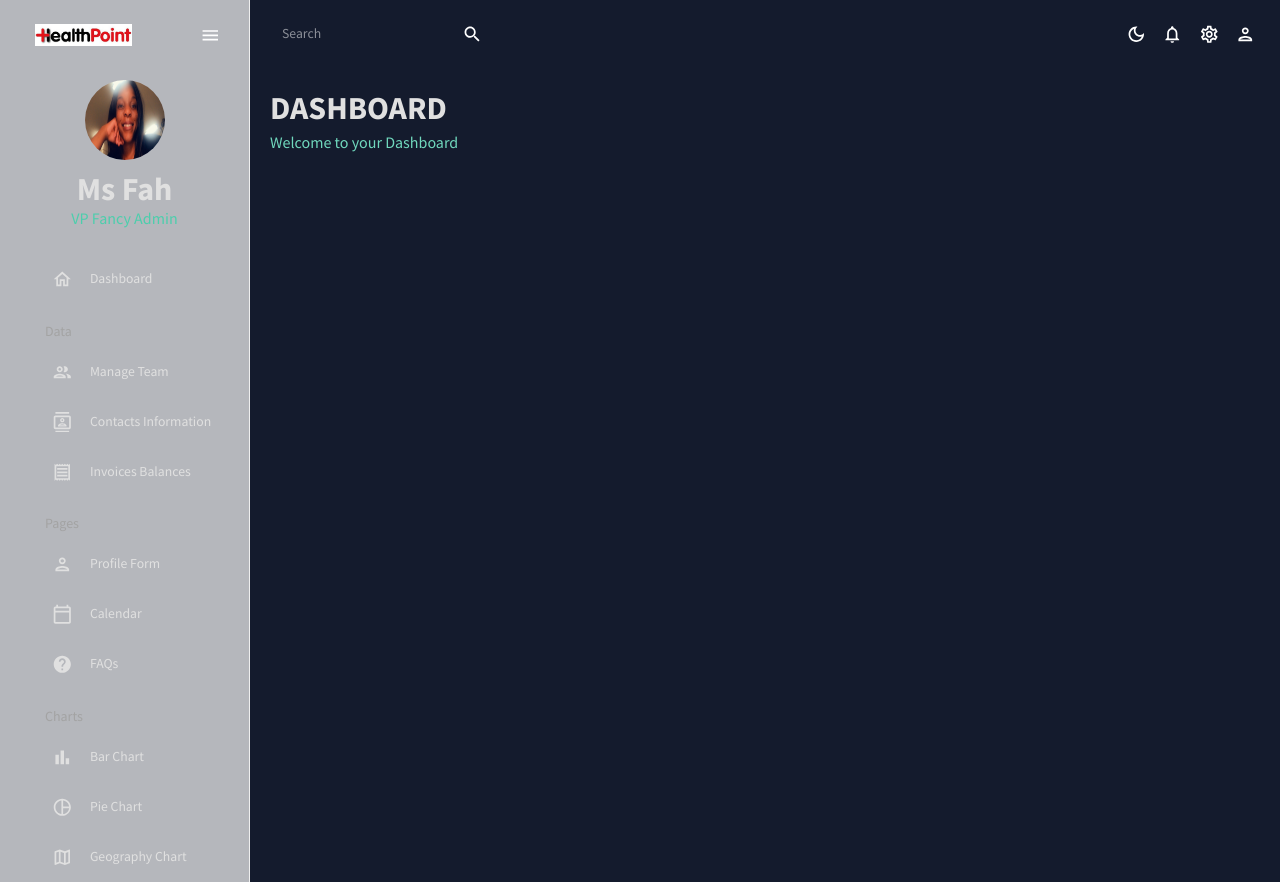
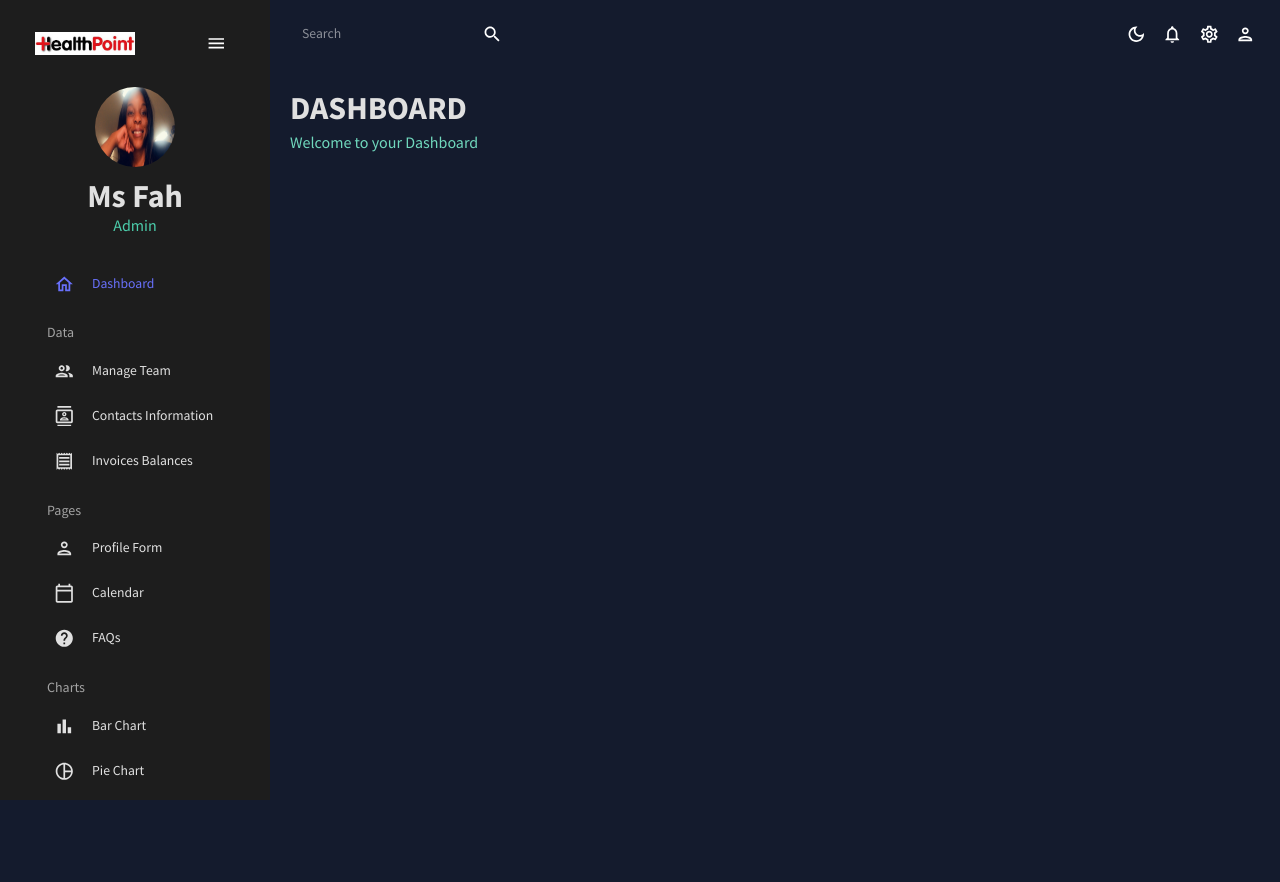
Before and after one commit to gabrielletech/Hp-admin, a React (Create React App) app: page / in a window 1280 px wide. After the commit the page ends 800 px from the top, so only its background shows below. Built offline with nearby package versions, Linux system fonts and the light colour scheme.

Commit message:
Modified

```diff
--- a/package.json
+++ b/package.json
@@ -23,7 +23,7 @@
     "formik": "^2.2.9",
     "react": "^18.2.0",
     "react-dom": "^18.2.0",
-    "react-pro-sidebar": "^1.0.0-alpha.6",
+    "react-pro-sidebar": "^0.7.1",
     "react-router-dom": "^6.4.2",
     "react-scripts": "5.0.1",
     "web-vitals": "^2.1.4",
--- a/src/App.js
+++ b/src/App.js
@@ -14,14 +14,12 @@ import Team from './scenes/team'
 // import Geography from './scenes/geography'
 // import Calendar from './scenes/calendar'
 import { Routes, Route } from 'react-router-dom';
-import { ProSidebarProvider } from 'react-pro-sidebar';
 
 function App() {
   const [theme, colorMode] = useMode();
   return (
   <ColorModeContext.Provider value={colorMode}>
     <ThemeProvider theme={theme}>
-      <ProSidebarProvider>
         <CssBaseline />
         <div className="app">
           <SideBar />
@@ -42,7 +40,6 @@ function App() {
             </Routes>
           </main>
         </div>
-    </ProSidebarProvider>
     </ThemeProvider>
   </ColorModeContext.Provider>
 
--- a/src/scenes/global/Sidebar.jsx
+++ b/src/scenes/global/Sidebar.jsx
@@ -1,6 +1,6 @@
 import { useState } from 'react';
-import { Sidebar, Menu, MenuItem } from 'react-pro-sidebar';
-// import 'react-pro-sidebar/dist/css/styles.css';
+import { ProSidebar, Menu, MenuItem } from 'react-pro-sidebar';
+import 'react-pro-sidebar/dist/css/styles.css';
 import { Box, IconButton, Typography, useTheme } from '@mui/material'
 import { Link } from 'react-router-dom'
 import { tokens } from '../../theme'
@@ -13,7 +13,7 @@ import CalendarTodayOutlinedIcon from '@mui/icons-material/CalendarTodayOutlined
 import HelpOutlinedIcon from '@mui/icons-material/HelpOutlined'
 import BarChartOutlinedIcon from '@mui/icons-material/BarChartOutlined'
 import PieChartOutlineOutlinedIcon from '@mui/icons-material/PieChartOutlineOutlined'
-import TimelineOutlinedIcon from '@mui/icons-material/TimelineOutlined'
+//import TimelineOutlinedIcon from '@mui/icons-material/TimelineOutlined'
 import MenuOutlinedIcon from '@mui/icons-material/MenuOutlined'
 import MapOutlinedIcon from '@mui/icons-material/MapOutlined'
 import Image from '../../images/healthpoint logo.jpg'
@@ -31,7 +31,7 @@ const Item = ({ title, to, icon, selected, setSelected }) => {
             icon={icon}
             >
             <Typography>{title}</Typography>
-            <Link to={to}/>
+            <Link to={to} />
         </MenuItem>
     )
 }
@@ -64,7 +64,7 @@ const SideBar = () => {
                 }
             }}
             >
-            <Sidebar collapsed={isCollapsed}  style={{ backgroundColor: `${colors.primary[400]}`}}>
+            <ProSidebar collapsed={isCollapsed} >
                 <Menu iconShape="square">
                     {/* logo and menu icon */}
                     <MenuItem onClick={() => setIsCollapsed(!isCollapsed)}
@@ -72,6 +72,7 @@ const SideBar = () => {
                         style={{
                             margin: '10px 0 20px 0',
                             color: colors.grey[100],
+
                         }}>
                             {!isCollapsed && (
                                 <Box display="flex" justifyContent="space-between" alignItems="center" ml="15px">
@@ -97,7 +98,7 @@ const SideBar = () => {
 
                             <Box textAlign="center">
                                 <Typography variant="h2" color={colors.grey[100]} fontWeight="bold" sx={{ m: "10px 0 0 0"}}>Ms Fah</Typography>
-                                <Typography variant="h5" color={colors.greenAccent[500]}>VP Fancy Admin</Typography>
+                                <Typography variant="h5" color={colors.greenAccent[500]}>Admin</Typography>
                             </Box>
                         </Box>
                     )}
@@ -194,7 +195,7 @@ const SideBar = () => {
                     />
                 </Box>
                 </Menu>
-            </Sidebar>
+            </ProSidebar>
         </Box>
     )
 }
--- a/src/scenes/team/index.jsx
+++ b/src/scenes/team/index.jsx
@@ -59,6 +59,8 @@ const Team = () => {
                         backgroundColor={
                             access === "admin"
                             ? colors.greenAccent[600]
+                            : access === "manager"
+                            ? colors.greenAccent[700]
                             : colors.greenAccent[700]
                         }
                         borderRadius="4px"
@@ -79,8 +81,21 @@ const Team = () => {
         <Box m="20px">
             <Header title="TEAM" subtitle="Managing the Team Members" />
             <Box
-                m="40px 0 0 0" height="75vh">
+                m="40px 0 0 0"
+                height="75vh"
+                sx={{
+                    "& .MuiDataGrid-root": {
+                            border: "none"
+                    },
+                    "& .MuiDataGrid-cell": {
+                        borderBottom: "none"
+                    },
+                    "& .name-column--cell": {
+                        color: colors.greenAccent[300]
+                    }}}
+                >
                 <DataGrid
+                    checkboxSelection
                     rows={dataTeam}
                     colums={columns}>
 
```
Also changed, not shown: 1 other file (tests, documents, lock files or other folders).
